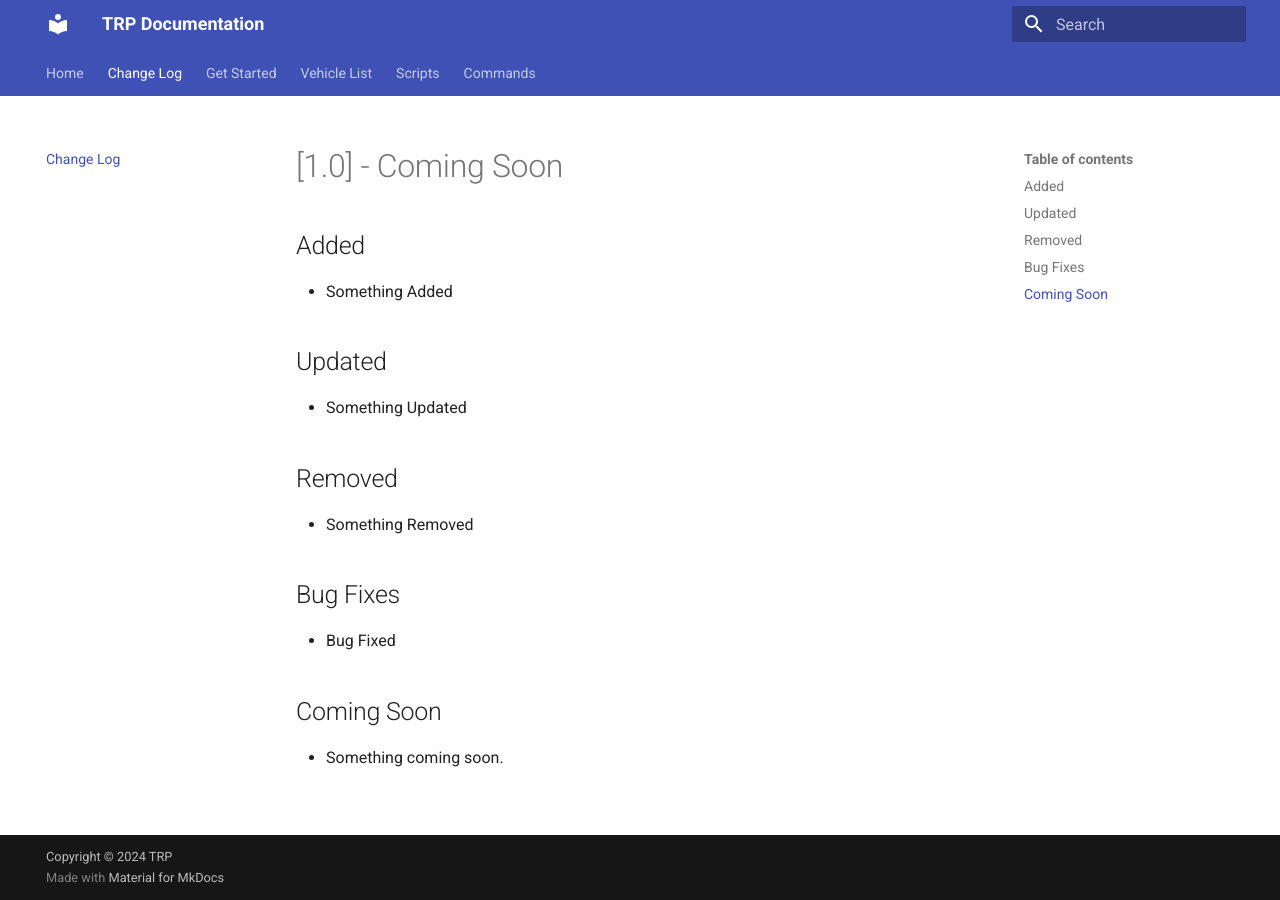
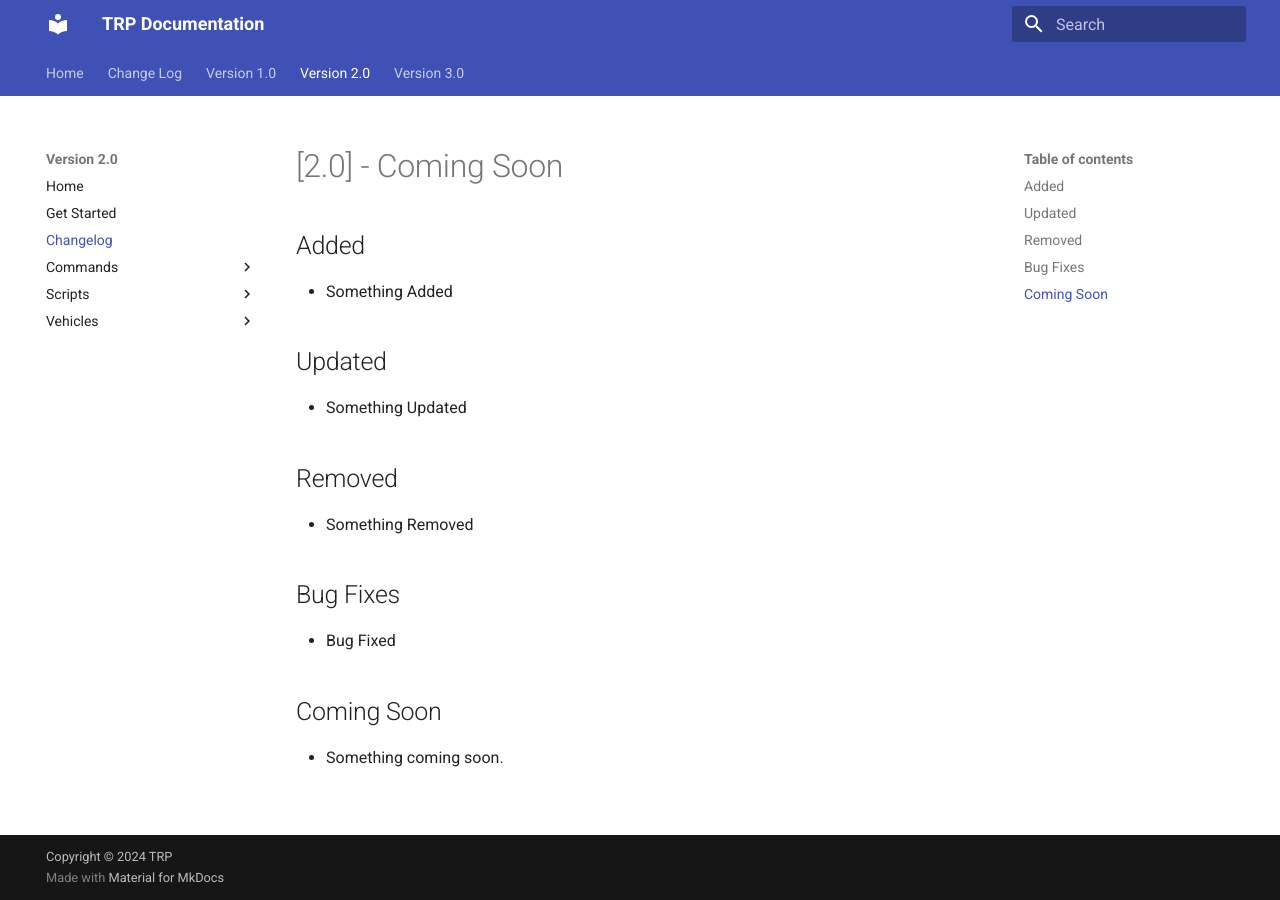
Before and after one commit to Terra-Isles-Roleplay/trp-docs, an MkDocs documentation site: the page built from docs/2.0/changelog.md, in a window 1280 px wide. Built offline with MkDocs 1.6.1 and Material for MkDocs 9.7.7, drawn with Linux system fonts in a browser that asks for light colours.

Commit message:
Re Format Docs Site

```diff
--- a/docs/changelog/v1.0.0.md
+++ b/docs/2.0/changelog.md
@@ -1,4 +1,4 @@
-# [1.0] - Coming Soon
+# [2.0] - Coming Soon
 
 ## Added
 
--- a/mkdocs.yml
+++ b/mkdocs.yml
@@ -25,14 +25,21 @@ plugins:
 nav:
   - Home: 'index.md'
   - Change Log: 'changelog/v1.0.0.md'
-  - Get Started: 'start.md'
-  - Vehicle List:
-    - 'vehicles/leo.md'
-    - 'vehicles/fire-ems.md'
-    - 'vehicles/civ.md'
-  - Scripts:
-    - Radio: 'scripts/radio.md'
-  - Commands:
-    - SASO: 'cmds/leo.md'
-    - SAFR: 'cmds/fire-ems.md'
-    - CIV: 'cmds/civ.md'
+  - Version 1.0: '1.0/index.md'
+  - Version 2.0:
+    - Home: '2.0/index.md'
+    - Get Started: '2.0/start.md'
+    - Changelog: '2.0/changelog.md'
+    - Commands:
+      - 'cmds/leo.md'
+      - 'cmds/fire-ems.md'
+      - 'cmds/civ.md'
+    - Scripts:
+      - Radio: 'scripts/radio.md'
+    - Vehicles:
+      - 'vehicles/leo.md'
+      - 'vehicles/fire-ems.md'
+      - 'vehicles/civ.md'
+  - Version 3.0:
+    - Home: '3.0/index.md'
+    - Changelog: '3.0/changelog.md'
```
Also changed, not shown: docs/1.0/index.md (added, +4 -0 lines), docs/2.0/index.md (added, +4 -0 lines), docs/2.0/scripts/radio.md (renamed from docs/scripts/radio.md, +1 -1 lines), docs/3.0/changelog.md (added, +1 -0 lines), docs/3.0/index.md (added, +4 -0 lines), docs/index.md (+9 -2 lines), docs/2.0/cmds/civ.md (renamed from docs/cmds/civ.md), docs/2.0/cmds/fire-ems.md (renamed from docs/cmds/fire-ems.md), docs/2.0/cmds/leo.md (renamed from docs/cmds/leo.md), docs/2.0/scripts/vmenu.md (renamed from docs/scripts/vmenu.md), docs/2.0/start.md (renamed from docs/start.md), docs/2.0/vehicles/civ.md (renamed from docs/vehicles/civ.md), docs/2.0/vehicles/fire-ems.md (renamed from docs/vehicles/fire-ems.md), docs/2.0/vehicles/leo.md (renamed from docs/vehicles/leo.md).
